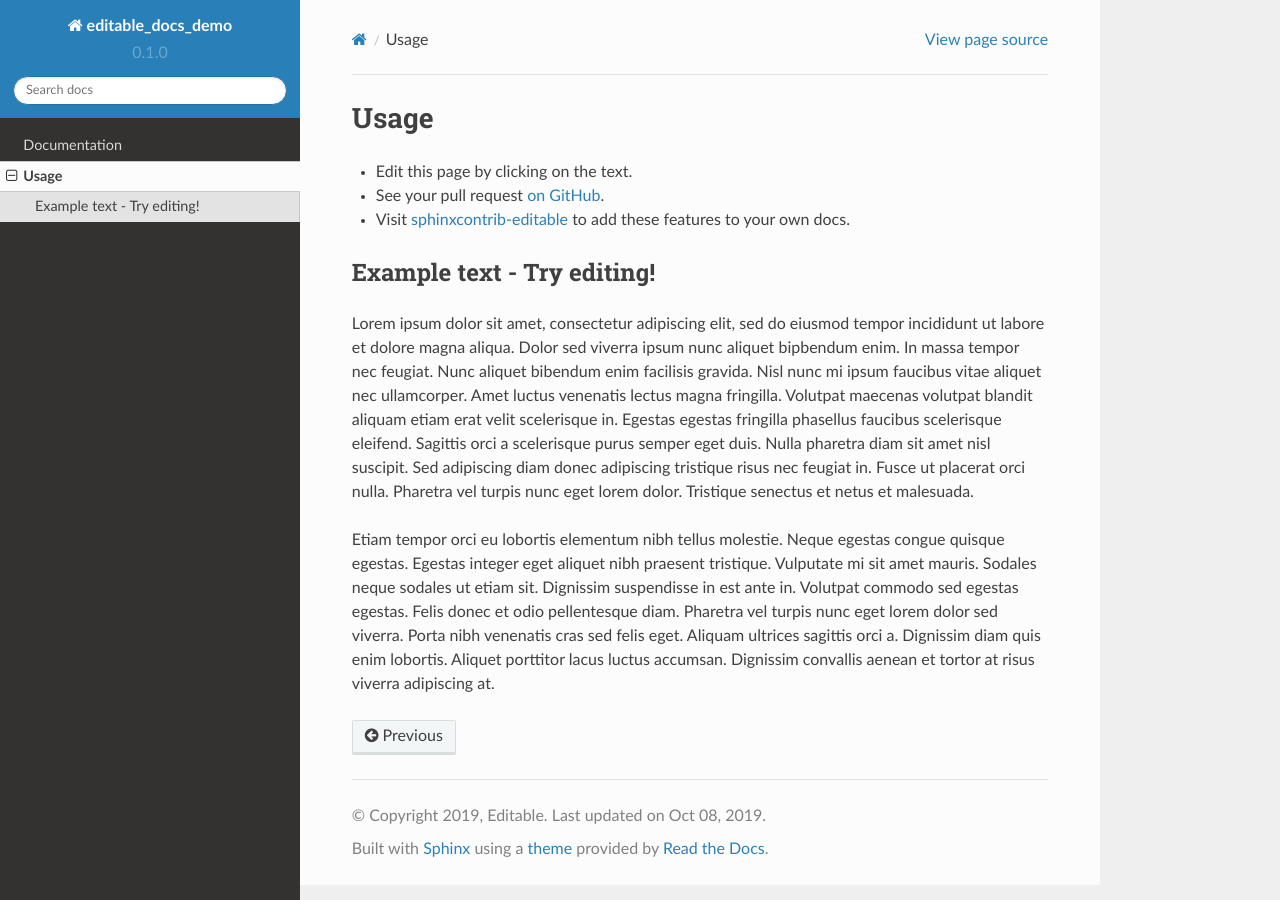
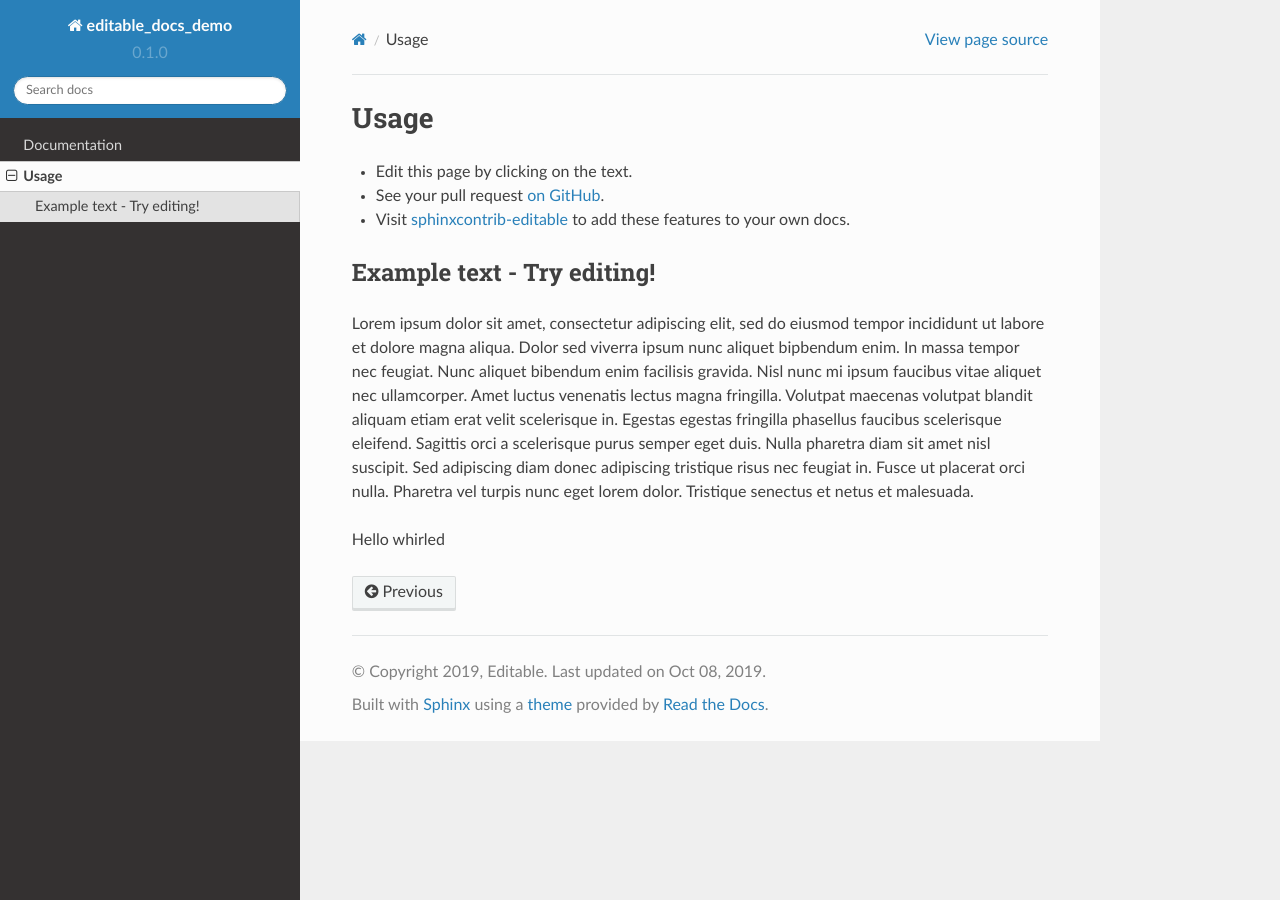
Before and after one commit to interdoc-edit-bot/editable-docs-demo, a Sphinx documentation site: the page built from docs/usage.rst, in a window 1280 px wide. Built offline with Sphinx 7.4.7 and the Read the Docs theme 2.0.0, drawn with Linux system fonts in a browser that asks for light colours.

Commit message:
Interactive edit

```diff
--- a/docs/usage.rst
+++ b/docs/usage.rst
@@ -23,11 +23,4 @@
 nulla. Pharetra vel turpis nunc eget lorem dolor. Tristique senectus et netus
 et malesuada.
 
-Etiam tempor orci eu lobortis elementum nibh tellus molestie. Neque egestas
-congue quisque egestas. Egestas integer eget aliquet nibh praesent tristique.
-Vulputate mi sit amet mauris. Sodales neque sodales ut etiam sit. Dignissim
-suspendisse in est ante in. Volutpat commodo sed egestas egestas. Felis donec
-et odio pellentesque diam. Pharetra vel turpis nunc eget lorem dolor sed
-viverra. Porta nibh venenatis cras sed felis eget. Aliquam ultrices sagittis
-orci a. Dignissim diam quis enim lobortis. Aliquet porttitor lacus luctus
-accumsan. Dignissim convallis aenean et tortor at risus viverra adipiscing at.
+Hello whirled
```
